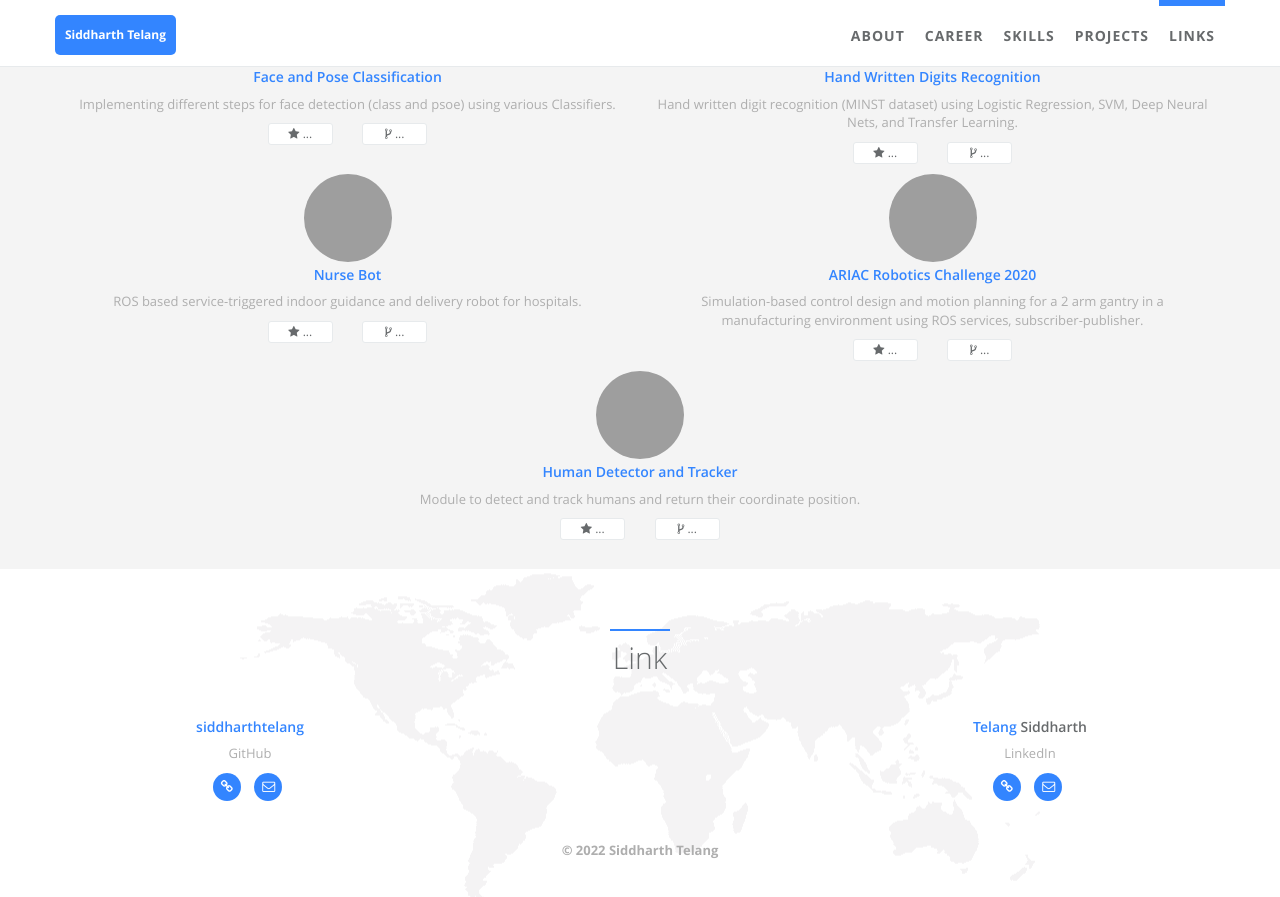
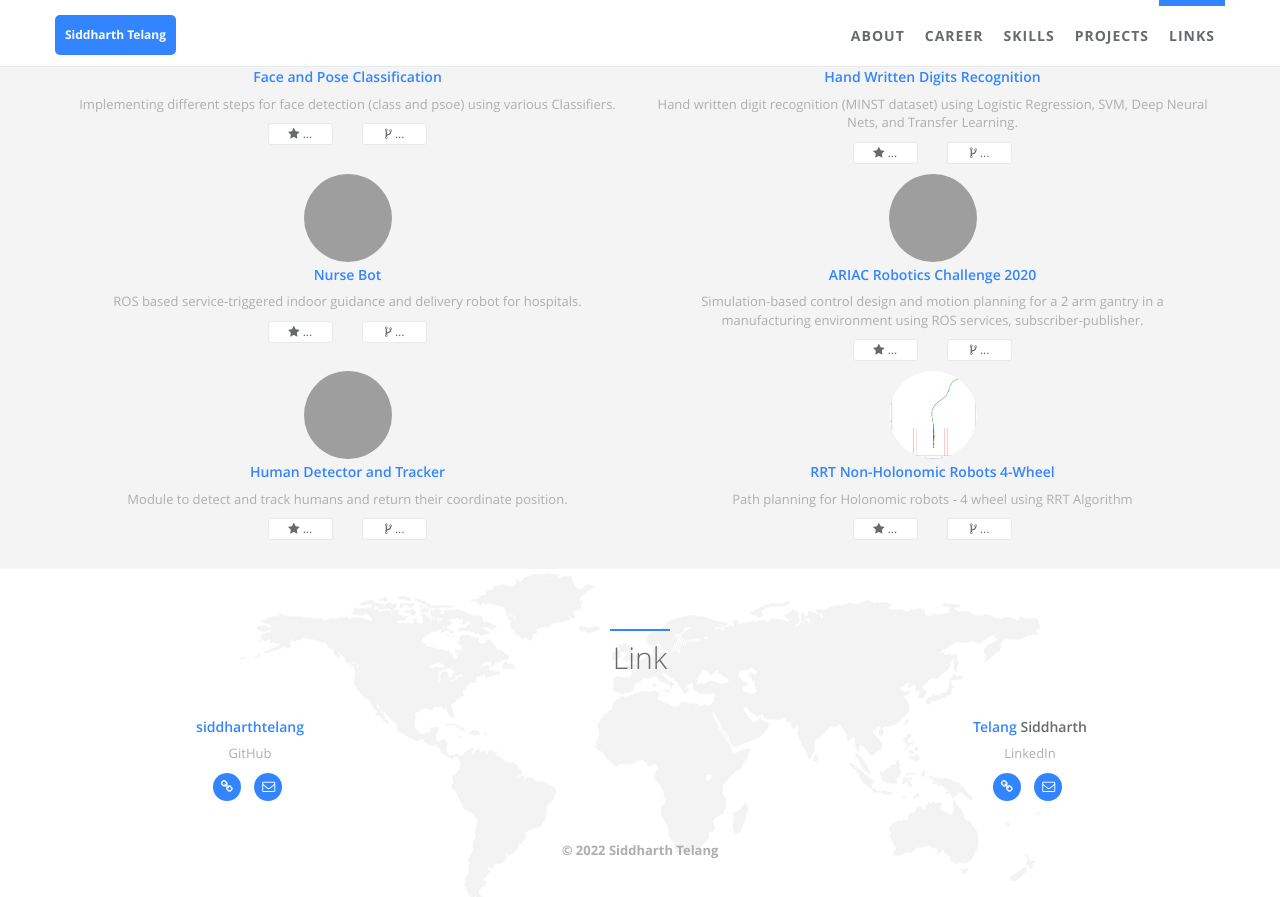
Before and after one commit to siddharthtelang/siddharthtelang.github.io, a Jekyll site: the page built from index.html, in a window 1280 px wide and 900 px high, scrolled down 2783 px, cut to the strip 0-897 px from the top of the window. Built offline with Jekyll 4.4.1, drawn with Linux system fonts in a browser that asks for light colours; grey boxes are pictures that could not be loaded.

Commit message:
Add RRT 4 wheel project

```diff
--- a/_data/index/links.yml
+++ b/_data/index/links.yml
@@ -9,4 +9,4 @@
   first_name: Siddharth
   desc: LinkedIn
   website: https://www.linkedin.com/in/siddharth-telang-047358189
-  email: stelang@umd.edu
+  email: stelang@terpmail.umd.edu
--- a/_data/index/projects.yml
+++ b/_data/index/projects.yml
@@ -39,3 +39,11 @@
   # url: https://google.com
   img: /static/assets/img/landing/human_detector.gif
   desc: Module to detect and track humans and return their coordinate position.
+
+- name: RRT Non-Holonomic Robots 4-Wheel
+  i18n: RRT-Non-Holonomic-Robots-4-Wheel
+  gh_user: siddharthtelang
+  repo: RRT-Non-Holonomic-Robots-4-Wheel
+  # url: https://google.com
+  img: /static/assets/img/landing/goal_5-2-270.png
+  desc: Path planning for Holonomic robots - 4 wheel using RRT Algorithm
```
Also changed, not shown: static/assets/img/landing/goal_5-2-270.png (added).
